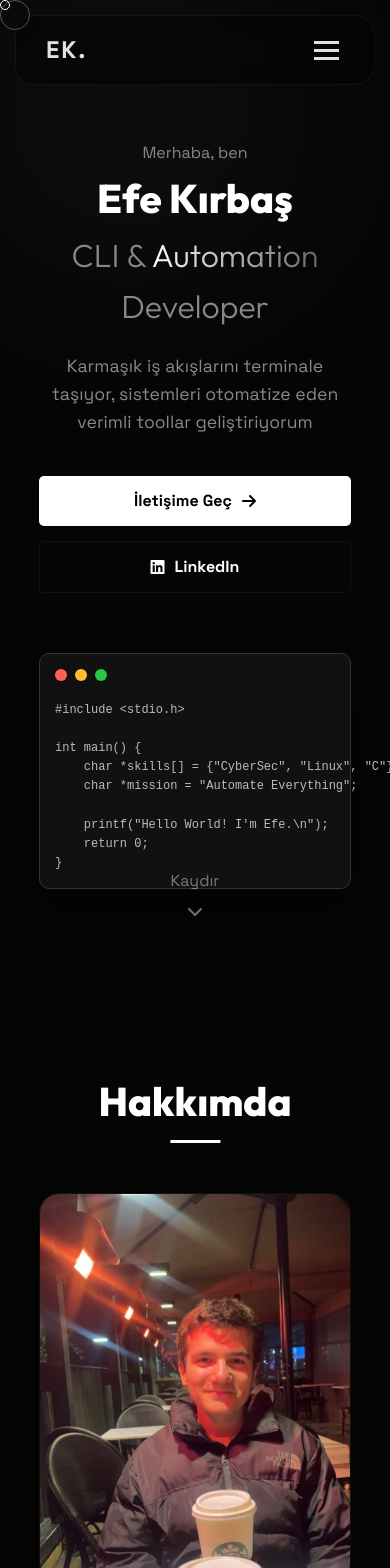
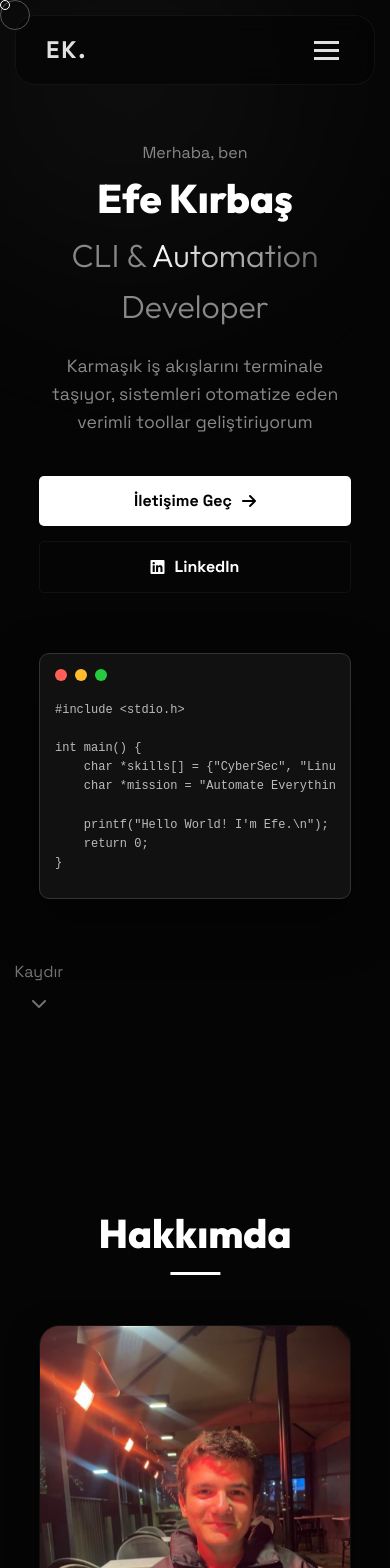
Before and after one commit to efekrbas/website, a React (Vite) app: page / in a window 390 px wide. Shown: the top 1568 px of the page. Built offline with nearby package versions, Linux system fonts and the light colour scheme; no server answers.

Commit message:
style: update index.css
Files updated:
- src/index.css

```diff
--- a/src/index.css
+++ b/src/index.css
@@ -814,6 +814,10 @@ footer {
     pre {
         font-size: 0.75rem;
         text-align: left;
+        overflow-x: auto;
+        white-space: pre;
+        padding-bottom: 10px;
+        /* Space for scrollbar */
     }
 
     .cta-buttons {
@@ -824,6 +828,18 @@ footer {
     }
 
     .btn {
+        width: 100%;
+        justify-content: center;
+    }
+
+    .scroll-down {
+        position: relative;
+        bottom: auto;
+        margin-top: 30px;
+        transform: none;
+        left: auto;
+        display: flex;
+        align-items: center;
         width: 100%;
         justify-content: center;
     }
```
